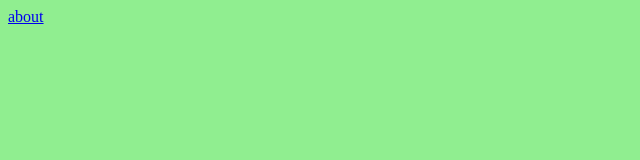
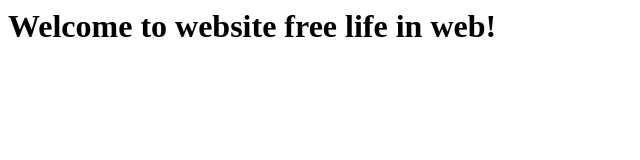
Before and after one commit to 2hwhcat/freelifeinweb.github.io, a plain HTML site: page index.html in a window 1280 px wide. Shown: the whole page, without its empty margins (0-640 px from the left). Drawn offline with Linux system fonts and the light colour scheme.

Commit message:
Update index.html

```diff
--- a/index.html
+++ b/index.html
@@ -1,12 +1,4 @@
 <html>
-<head>
-<style>
-body {
- background-color: lightgreen;
-}
-</head>
-</style>
 <title>Free life in web</title>
-<a href="https://www.youtube.com/channel/UC4cJXQpWMYh8A4xtoyGe3_A">about</a>
-
+<h1>Welcome to website free life in web!</h1>
 </html>
```
